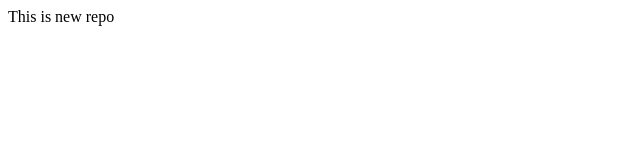
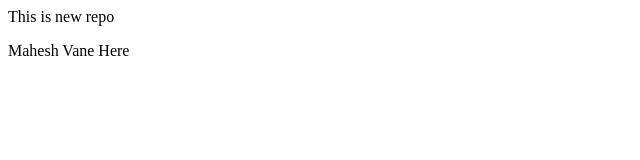
Before and after one commit to Ankush-khapre/Localreposs, a plain HTML site: page index.html in a window 1280 px wide. Shown: the whole page, without its empty margins (0-640 px from the left). Drawn offline with Linux system fonts and the light colour scheme.

Commit message:
Mahesh Added One Statement

```diff
--- a/index.html
+++ b/index.html
@@ -1 +1,2 @@
 <p> This is new repo</p>
+<p>Mahesh Vane Here<p>
```
